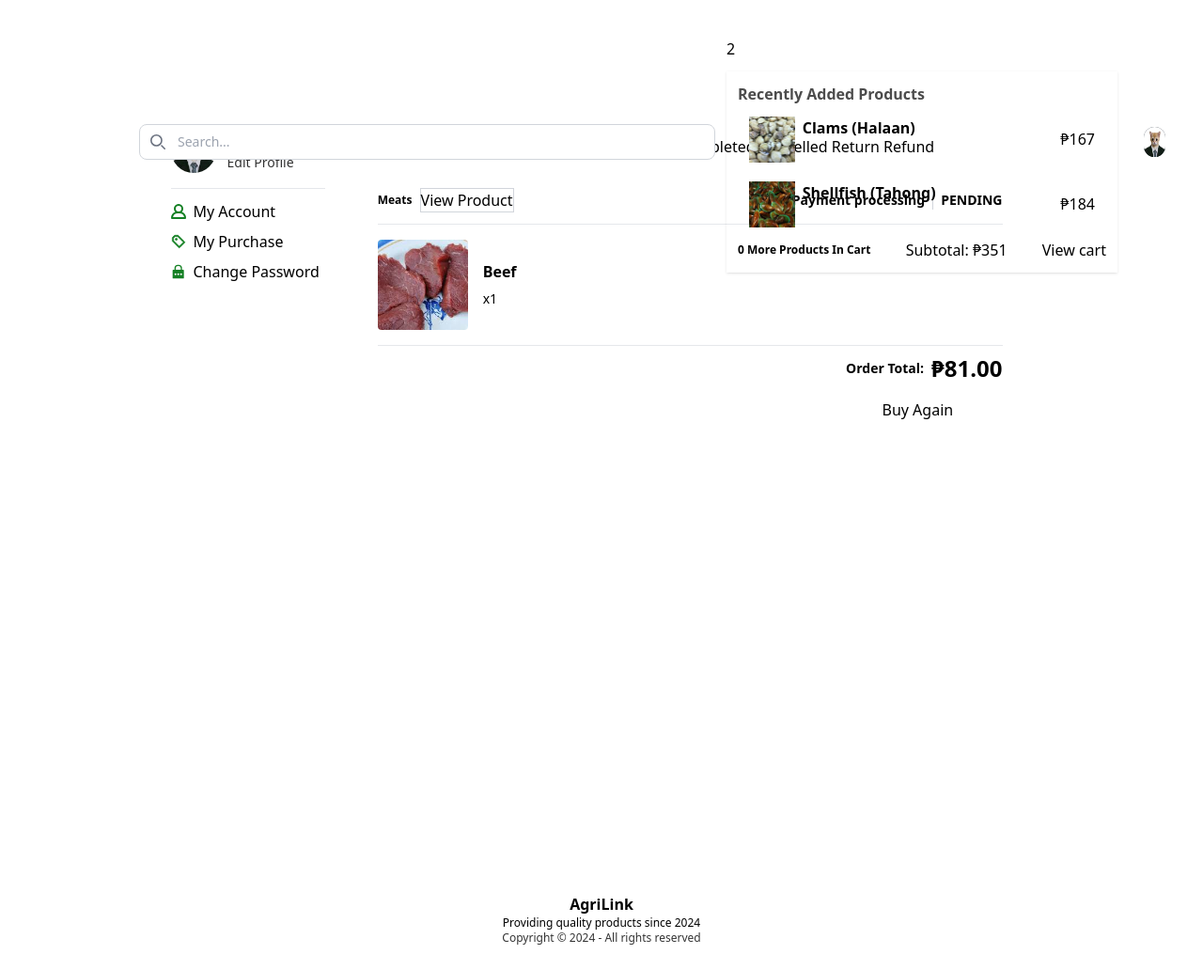
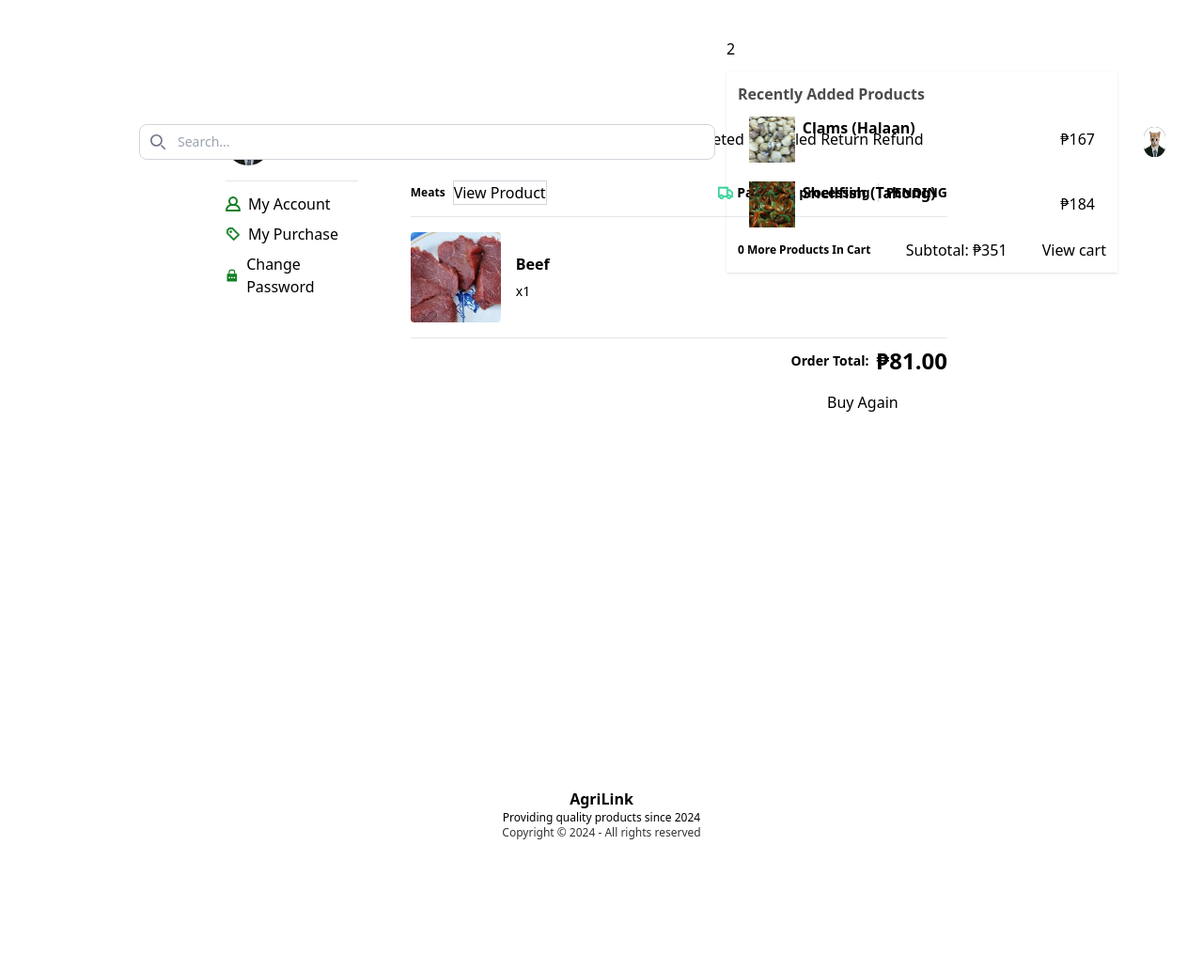
Before and after one commit to ZaZra03/AgriLink, a PHP site: page /AgriLink/user.php?page=purchase in a window 1280 px wide. Shown: the whole page at 94% size. After the commit the page ends 893 px from the top, so only its background shows below. Run offline with PHP 8.4, Linux system fonts and the light colour scheme; the visitor is signed in with stand-in values (Sample User, id 1); data comes from the database, SQL or seed files in the repository.

Commit message:
Code cleanup.

```diff
--- a/category.php
+++ b/category.php
@@ -39,7 +39,7 @@
 
     ?>
 
-    <div class="relative max-w-[1080px] mx-auto pt-10 pb-96 px-5">
+    <div class="relative max-w-[1080px] mx-auto pt-10 pb-10 px-5">
         <div class="sm:ml-64">
             <div class="rounded-lg dark:border-gray-700">
                 <div class="w-full gap-4 <?php echo $records && count($records) <= 5 ? "min-h-[50vh]" : "" ?>">
--- a/components/footer.php
+++ b/components/footer.php
@@ -1,4 +1,4 @@
-<div class="h-40 z-50 w-full bg-primary absolute bottom-0 left-0 flex flex-col justify-center items-center gap-1 p-2 text-center text-primary-content">
+<div class="h-40 z-50 w-full bg-primary relative mt-auto flex flex-col justify-center items-center gap-1 p-2 text-center text-primary-content">
     <img src="/AgriLink/assets/icons/hashtag.png" class="w-12 h-12" alt="">
     <div>
         <h1 class="text-base font-bold">AgriLink</h1>
--- a/index.php
+++ b/index.php
@@ -30,7 +30,7 @@
         include "./components/sidebar.php";
     ?>
 
-    <div class="relative max-w-[1080px] mx-auto pt-10 pb-96 px-5">
+    <div class="relative max-w-[1080px] mx-auto pt-10 pb-10 px-5">
         <div class="sm:ml-64">
             <div class="rounded-lg dark:border-gray-700">
                 <!-- HERO SECTION -->
--- a/location.php
+++ b/location.php
@@ -37,7 +37,7 @@
     include "./components/sidebar.php";
 
     ?>
-    <div class="relative max-w-[1080px] mx-auto pt-10 pb-96 px-5">
+    <div class="relative max-w-[1080px] mx-auto pt-10 pb-10 px-5">
         <div class="sm:ml-64">
             <div class="rounded-lg dark:border-gray-700">
                 <div class="w-full gap-4 <?php echo $records && count($records) <= 5 ? "min-h-[50vh]" : "" ?>">
--- a/price_range.php
+++ b/price_range.php
@@ -40,7 +40,7 @@
     include "./components/sidebar.php";
 
     ?>
-    <div class="relative max-w-[1080px] mx-auto pt-10 pb-96 px-5">
+    <div class="relative max-w-[1080px] mx-auto pt-10 pb-10 px-5">
         <div class="sm:ml-64">
             <div class="rounded-lg dark:border-gray-700">
                 <div class="w-full gap-4 <?php echo $records && count($records) <= 5 ? "min-h-[50vh]" : "" ?>">
--- a/search.php
+++ b/search.php
@@ -72,14 +72,14 @@
                                         echo '
                                             <div class="flex flex-col justify-center items-center w-full gap-1 bg-neutral">
                                                 <div class="w-full aspect-square bg-gray-300 rounded-t-lg overflow-hidden">
-                                                    <img src="/Agrilink-Org/assets/products/'.$records[$i]['image'].'" class="w-full h-full object-cover" />
+                                                    <img src="/AgriLink/assets/products/'.$records[$i]['image'].'" class="w-full h-full object-cover" />
                                                 </div>
                                                 <h1 class="text-sm font-bold text-neutral-content break-words text-center">'.(strlen($records[$i]['name']) <= 17 ? $records[$i]['name'] : substr($records[$i]['name'], 0, 17)."...").'</h1>
                                                 <div class="w-full flex justify-between font-semibold items-center px-2">
                                                     <p class="text-primary">₱'.number_format(round((int)$records[$i]['price'] - ((int)$records[$i]['price'] * ((int)$records[$i]['discount']/100)))).'.00</p>
                                                     <span class="text-neutral-content opacity-70 text-xs">'.((int)$records[$i]['current_stock'] - (int)$records[$i]['available']).' sold</span>
                                                 </div>
-                                                <a href="/Agrilink-Org/product.php?id='.$records[$i]['id'].'" class="rounded-t-none btn btn-primary btn-sm col-span-2 w-full">Buy</a>
+                                                <a href="/AgriLink/product.php?id='.$records[$i]['id'].'" class="rounded-t-none btn btn-primary btn-sm col-span-2 w-full">Buy</a>
                                             </div>
                                         ';
                                     }
--- a/user.php
+++ b/user.php
@@ -6,15 +6,12 @@
     <meta http-equiv="X-UA-Compatible" content="IE=edge">
     <meta name="viewport" content="width=device-width, initial-scale=1.0">
     <title>Profile | AgriLink</title>
-    <!-- <link href="https://cdn.jsdelivr.net/npm/daisyui@3.0.2/dist/full.css" rel="stylesheet" type="text/css" />
-    <script src="https://cdn.tailwindcss.com"></script> -->
     <script src="./javascript/tailwind.js"></script>
     <link rel="stylesheet" href="./assets/css/daisyui.css">
     <link rel="stylesheet" href="./assets/css/config.css">
 </head>
 
 <body class="relative">
-
     <?php
         if (session_status() == PHP_SESSION_NONE) {
             session_start();
@@ -30,10 +27,10 @@
         } else {
             $current_user = $crud->read("user", $_SESSION["user_id"]);
         }
-        ?>
+    ?>
 
-    <div class="max-w-[965px] mx-auto pb-96 pt-[6em]">
-        <div class="w-full grid grid-cols-5 gap-6 p-6">
+    <div class="max-w-4xl mx-auto px-4 sm:px-6 lg:px-8 pb-32 pt-24">
+        <div class="w-full grid grid-cols-1 md:grid-cols-5 gap-6 p-4">
             <?php
                 include './user/sidebar.php';
 
@@ -47,38 +44,20 @@
                     include './user/profile.php';
                 }
             ?>
-
-
         </div>
     </div>
-    <div class="w-24 h-28">
 
-    </div>
+    <div class="w-full h-28"></div>
+
     <!-- FOOTER -->
-    <?php
-    include './components/footer.php';
-    ?>
+    <?php include './components/footer.php'; ?>
     <!-- END OF FOOTER -->
 
-    <!-- <script src="https://unpkg.com/flowbite@1.4.0/dist/flowbite.js"></script> -->
     <script src="./javascript/flowbite.js"></script>
     <script>
         tailwind.config = {
             darkMode: 'class',
-            // ...
         }
-        this._indicators.map(function(indicator) {
-            indicator.el.setAttribute('aria-current', 'false');
-            indicator.el.classList.remove('bg-[#FFFFFF]', 'bg-[#FFFFFF]');
-            indicator.el.classList.add('bg-[#FFFFFF]/50', 'bg-[#FFFFFF]/50');
-
-            if (indicator.id === id) {
-                indicator.el.classList.add('bg-[#FFFFFF]', 'bg-[#FFFFFF]');
-                indicator.el.classList.remove('bg-[#FFFFFF]/50', 'bg-[#FFFFFF]/50');
-                indicator.el.setAttribute('aria-current', 'true');
-            }
-        })
     </script>
 </body>
-
 </html>
```
